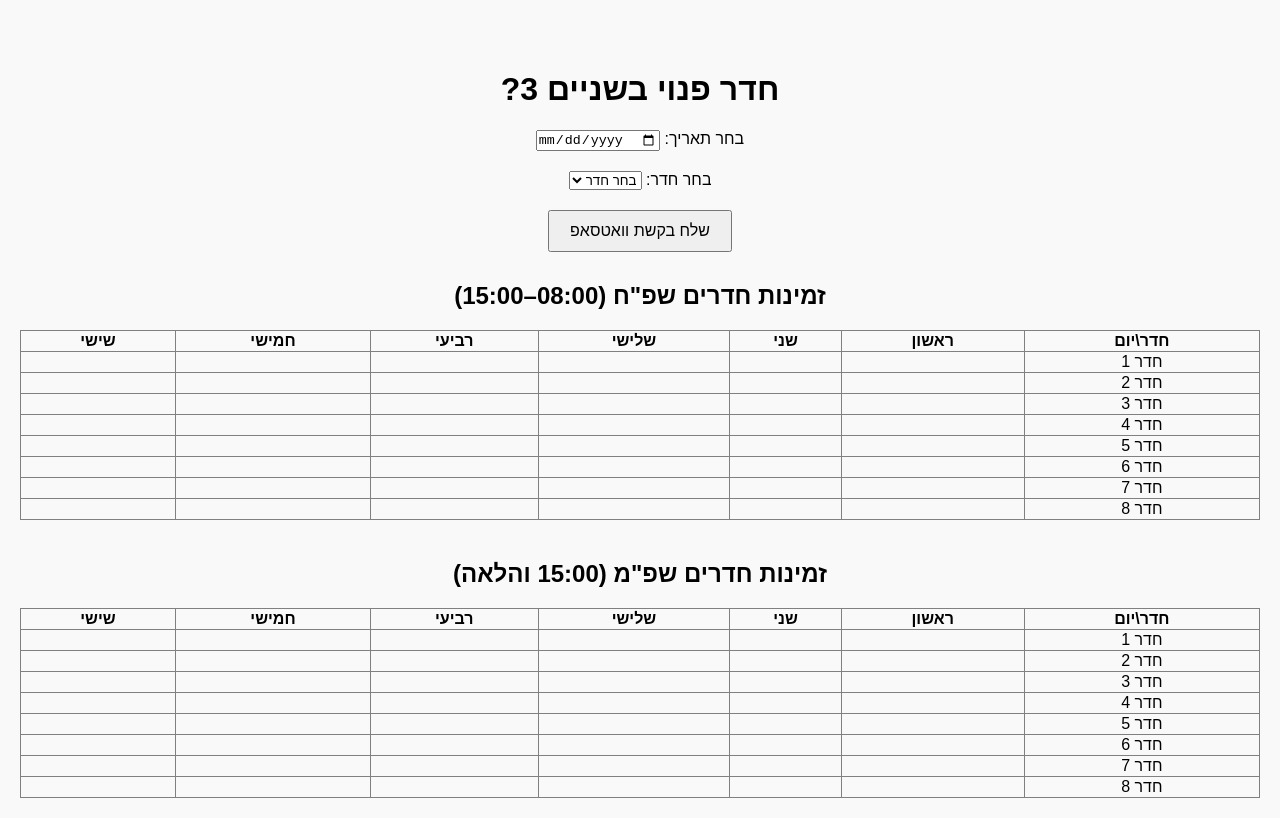
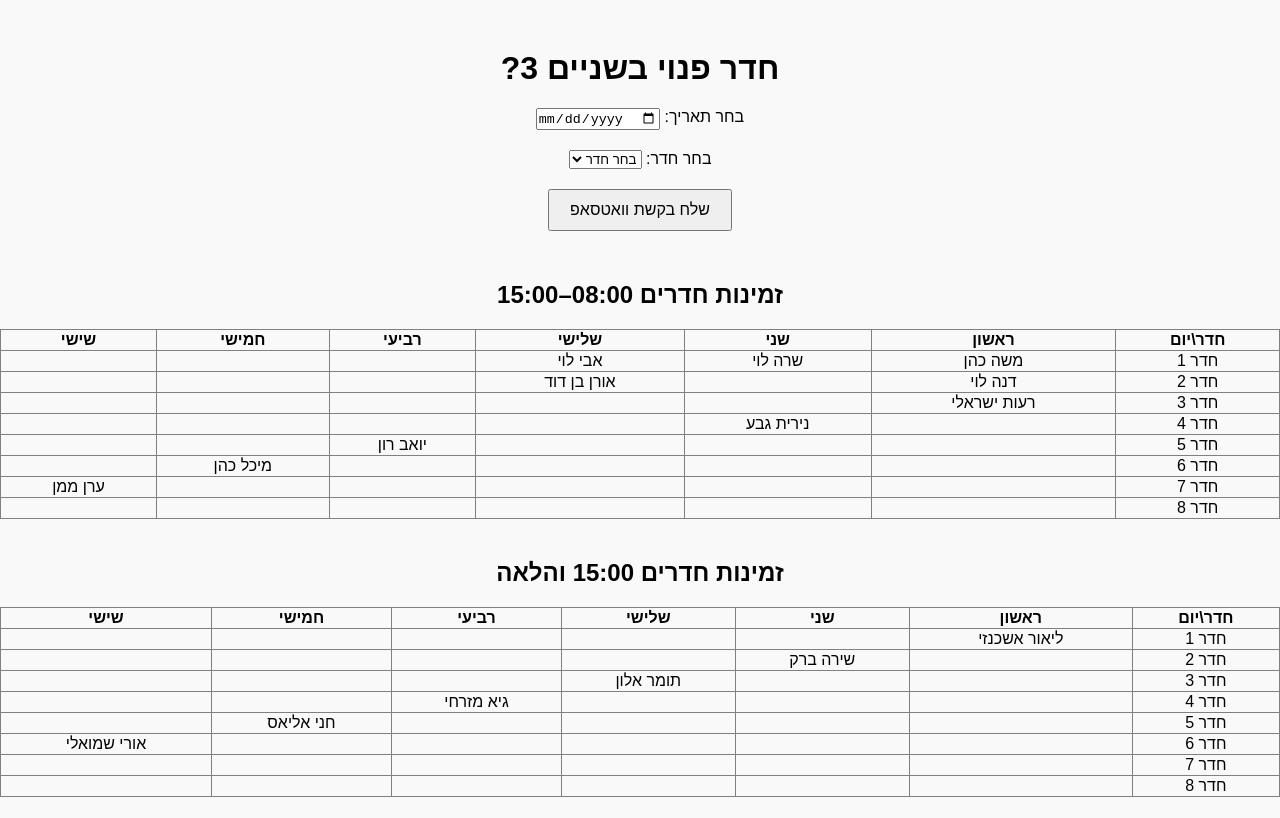
Before and after one commit to TomerAin/Room-Availability, a React (Create React App) app: page / in a window 1280 px wide. Built offline with nearby package versions, Linux system fonts and the light colour scheme.

Commit message:
Update App.jsx

```diff
--- a/src/App.jsx
+++ b/src/App.jsx
@@ -1,4 +1,28 @@
+// src/App.jsx
 import { useState } from "react";
+
+// מערכים של שמות העובדים
+const morningSchedule = [
+  ["משה כהן", "שרה לוי", "אבי לוי", "", "", ""],
+  ["דנה לוי", "", "אורן בן דוד", "", "", ""],
+  ["רעות ישראלי", "", "", "", "", ""],
+  ["", "נירית גבע", "", "", "", ""],
+  ["", "", "", "יואב רון", "", ""],
+  ["", "", "", "", "מיכל כהן", ""],
+  ["", "", "", "", "", "ערן ממן"],
+  ["", "", "", "", "", ""],
+];
+
+const afternoonSchedule = [
+  ["ליאור אשכנזי", "", "", "", "", ""],
+  ["", "שירה ברק", "", "", "", ""],
+  ["", "", "תומר אלון", "", "", ""],
+  ["", "", "", "גיא מזרחי", "", ""],
+  ["", "", "", "", "חני אליאס", ""],
+  ["", "", "", "", "", "אורי שמואלי"],
+  ["", "", "", "", "", ""],
+  ["", "", "", "", "", ""],
+];
 
 function App() {
   const [date, setDate] = useState("");
@@ -15,15 +39,15 @@ function App() {
   };
 
   return (
-    <div style={{ textAlign: "center", marginTop: "30px", fontFamily: "Arial, sans-serif", padding: "20px", direction: "rtl" }}>
+    <div style={{ textAlign: "center", marginTop: "50px", fontFamily: "Arial", direction: "rtl" }}>
       <h1>חדר פנוי בשניים 3?</h1>
 
       {/* טופס בחירת תאריך וחדר */}
-      <div style={{ marginBottom: "30px" }}>
       <div style={{ marginBottom: "20px" }}>
         <label>בחר תאריך: </label>
         <input type="date" value={date} onChange={(e) => setDate(e.target.value)} />
       </div>
+
       <div style={{ marginBottom: "20px" }}>
         <label>בחר חדר: </label>
         <select value={room} onChange={(e) => setRoom(e.target.value)}>
@@ -35,16 +59,17 @@ function App() {
           <option value="5">חדר 5</option>
           <option value="6">חדר 6</option>
           <option value="7">חדר 7</option>
+          <option value="8">חדר 8</option>
         </select>
       </div>
+
       <button onClick={handleSubmit} style={{ padding: "10px 20px", fontSize: "16px" }}>
         שלח בקשת וואטסאפ
       </button>
-      </div>
 
-      {/* טבלה זמינות חדרים */}
-      <h2>זמינות חדרים שפ"ח (08:00–15:00)</h2>
-      <table border="1" style={{ width: "100%", textAlign: "center", borderCollapse: "collapse", marginBottom: "40px", direction: "rtl" }}>
+      {/* טבלת זמינות בוקר */}
+      <h2 style={{ marginTop: "50px" }}>זמינות חדרים 08:00–15:00</h2>
+      <table border="1" style={{ width: "100%", textAlign: "center", borderCollapse: "collapse", marginBottom: "40px" }}>
         <thead>
           <tr>
             <th>חדר\יום</th>
@@ -57,17 +82,20 @@ function App() {
           </tr>
         </thead>
         <tbody>
-          {Array.from({ length: 8 }, (_, i) => (
+          {morningSchedule.map((room, i) => (
             <tr key={i}>
               <td>חדר {i + 1}</td>
-              <td></td><td></td><td></td><td></td><td></td><td></td>
+              {room.map((name, j) => (
+                <td key={j}>{name}</td>
+              ))}
             </tr>
           ))}
         </tbody>
       </table>
 
-      <h2>זמינות חדרים שפ"מ (15:00 והלאה)</h2>
-      <table border="1" style={{ width: "100%", textAlign: "center", borderCollapse: "collapse", direction: "rtl" }}>
+      {/* טבלת זמינות אחה"צ */}
+      <h2>זמינות חדרים 15:00 והלאה</h2>
+      <table border="1" style={{ width: "100%", textAlign: "center", borderCollapse: "collapse" }}>
         <thead>
           <tr>
             <th>חדר\יום</th>
@@ -80,10 +108,12 @@ function App() {
           </tr>
         </thead>
         <tbody>
-          {Array.from({ length: 8 }, (_, i) => (
+          {afternoonSchedule.map((room, i) => (
             <tr key={i}>
               <td>חדר {i + 1}</td>
-              <td></td><td></td><td></td><td></td><td></td><td></td>
+              {room.map((name, j) => (
+                <td key={j}>{name}</td>
+              ))}
             </tr>
           ))}
         </tbody>
```
Lines whose indentation alone changed are shown as unchanged.
